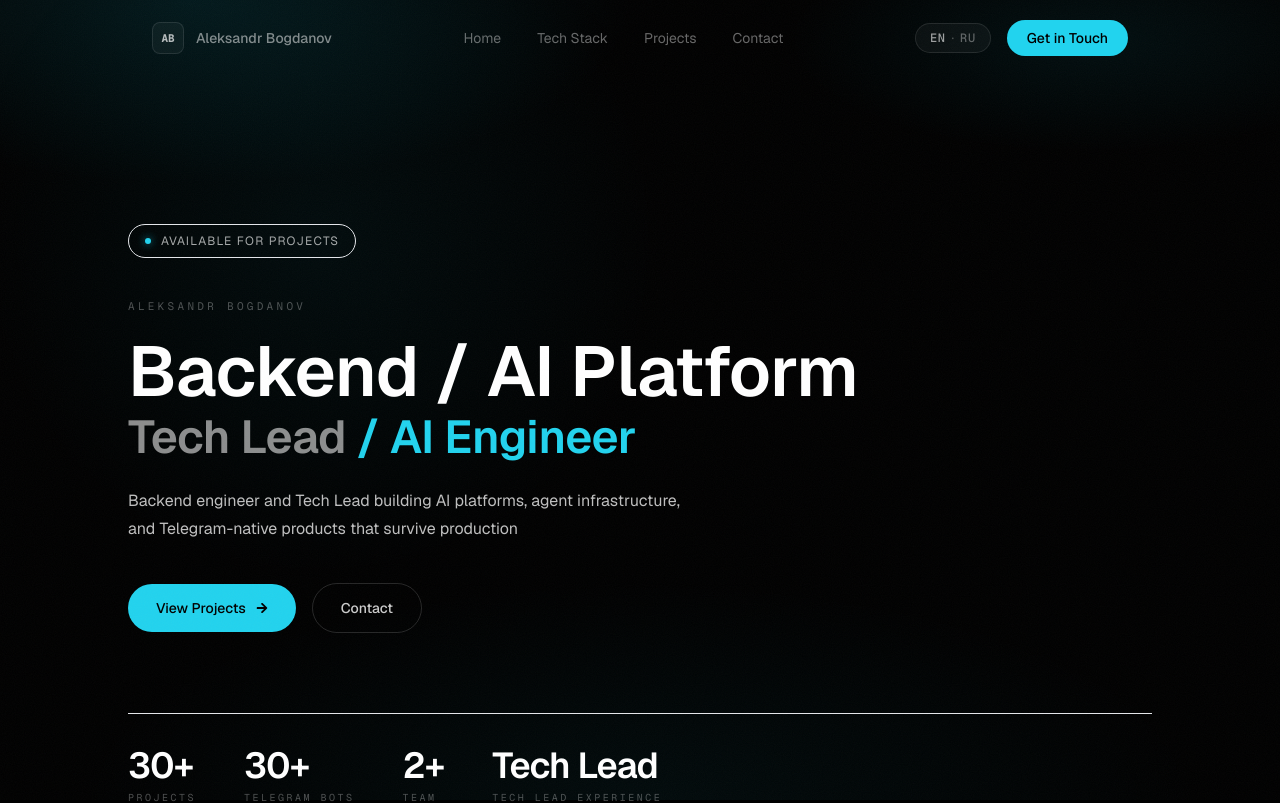
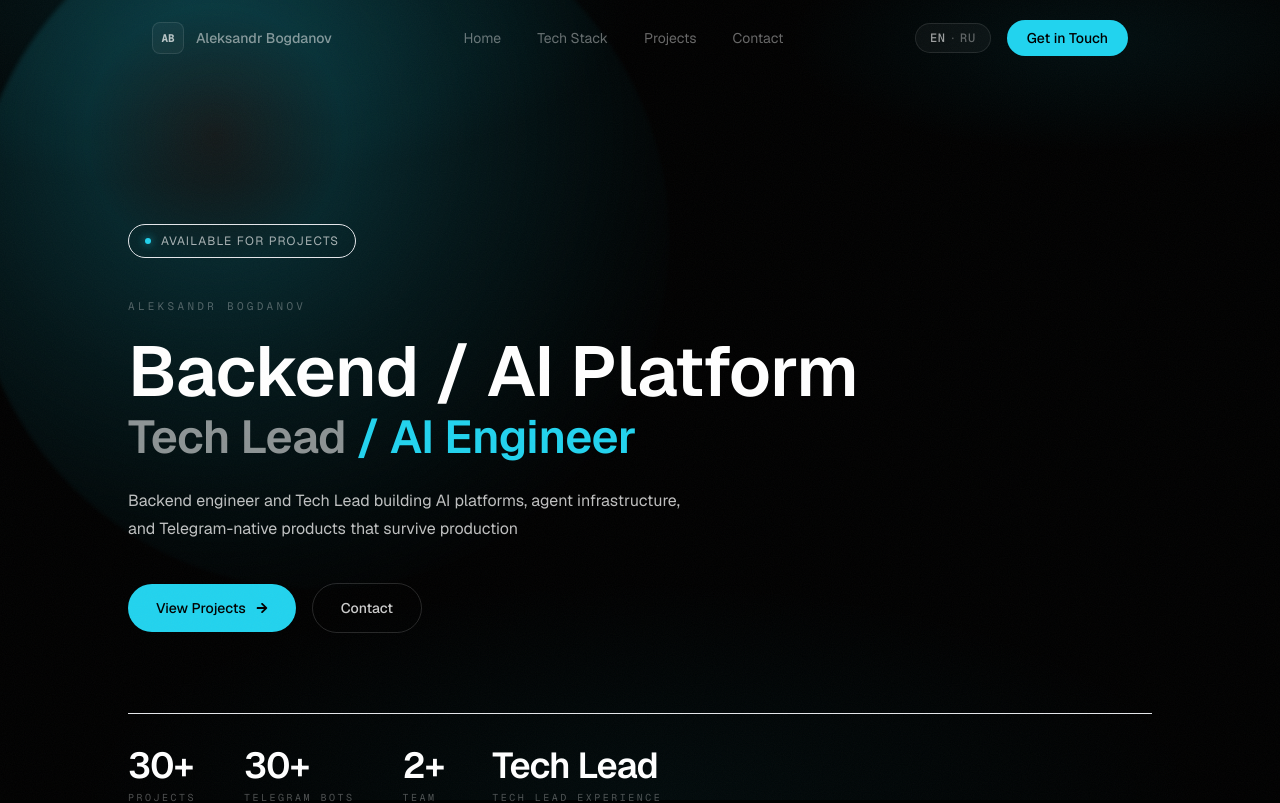
Before and after one commit to Glour/portfolio, a Next.js app: page /en in a window 1280 px wide. Shown: the top 803 px of the page. Built offline with nearby package versions, Linux system fonts and the light colour scheme.

Commit message:
Brighten cursor orb: stronger glow + frosted glass effect

```diff
--- a/app/components/3d/HeroScene.tsx
+++ b/app/components/3d/HeroScene.tsx
@@ -45,22 +45,32 @@ export default function HeroScene() {
 
   return (
     <>
-      {/* Cursor-following ambient light */}
+      {/* Cursor-following ambient orb — frosted glass effect */}
       <div
         ref={glowRef}
         aria-hidden
         style={{
           position: 'fixed',
-          width: 800,
-          height: 800,
+          width: 700,
+          height: 700,
           borderRadius: '50%',
-          background: 'radial-gradient(circle, rgba(34,211,238,0.055) 0%, transparent 65%)',
+          // Multi-layer: bright core + wide diffuse glow
+          background: `
+            radial-gradient(circle at 35% 35%,
+              rgba(255,255,255,0.08) 0%,
+              rgba(34,211,238,0.18) 20%,
+              rgba(34,211,238,0.10) 40%,
+              rgba(34,211,238,0.03) 65%,
+              transparent 80%
+            )
+          `,
           pointerEvents: 'none',
           transform: 'translate(-50%, -50%)',
           zIndex: 0,
           willChange: 'left, top',
           top: '30%',
           left: '25%',
+          filter: 'blur(2px)',
         }}
       />
 
@@ -75,7 +85,7 @@ export default function HeroScene() {
           maxWidth: 800,
           maxHeight: 800,
           borderRadius: '50%',
-          background: 'radial-gradient(circle, rgba(34,211,238,0.055) 0%, transparent 70%)',
+          background: 'radial-gradient(circle, rgba(34,211,238,0.13) 0%, rgba(34,211,238,0.04) 50%, transparent 70%)',
         }} />
         <div style={{
           position: 'absolute',
@@ -86,7 +96,7 @@ export default function HeroScene() {
           maxWidth: 600,
           maxHeight: 600,
           borderRadius: '50%',
-          background: 'radial-gradient(circle, rgba(34,211,238,0.025) 0%, transparent 70%)',
+          background: 'radial-gradient(circle, rgba(34,211,238,0.07) 0%, transparent 70%)',
         }} />
       </div>
     </>
--- a/app/globals.css
+++ b/app/globals.css
@@ -110,7 +110,7 @@ body::after {
   width: 600px;
   height: 600px;
   border-radius: 50%;
-  background: radial-gradient(circle, rgba(34, 211, 238, 0.09) 0%, transparent 70%);
+  background: radial-gradient(circle, rgba(34, 211, 238, 0.18) 0%, rgba(34,211,238,0.06) 40%, transparent 70%);
   pointer-events: none;
   transform: translate(-50%, -50%);
   z-index: 2;
```
